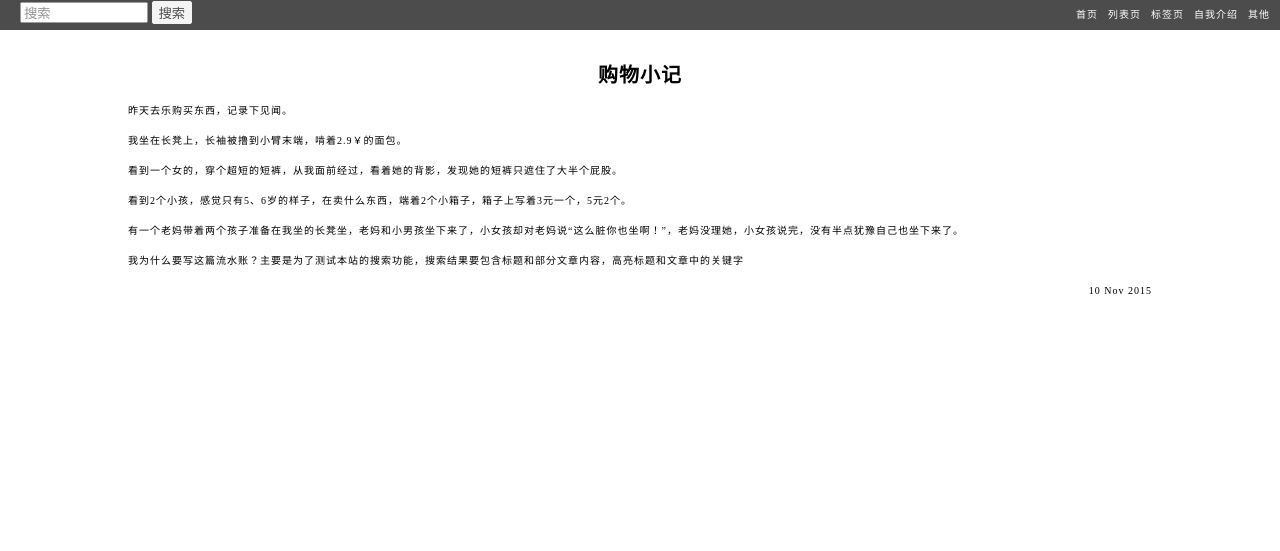
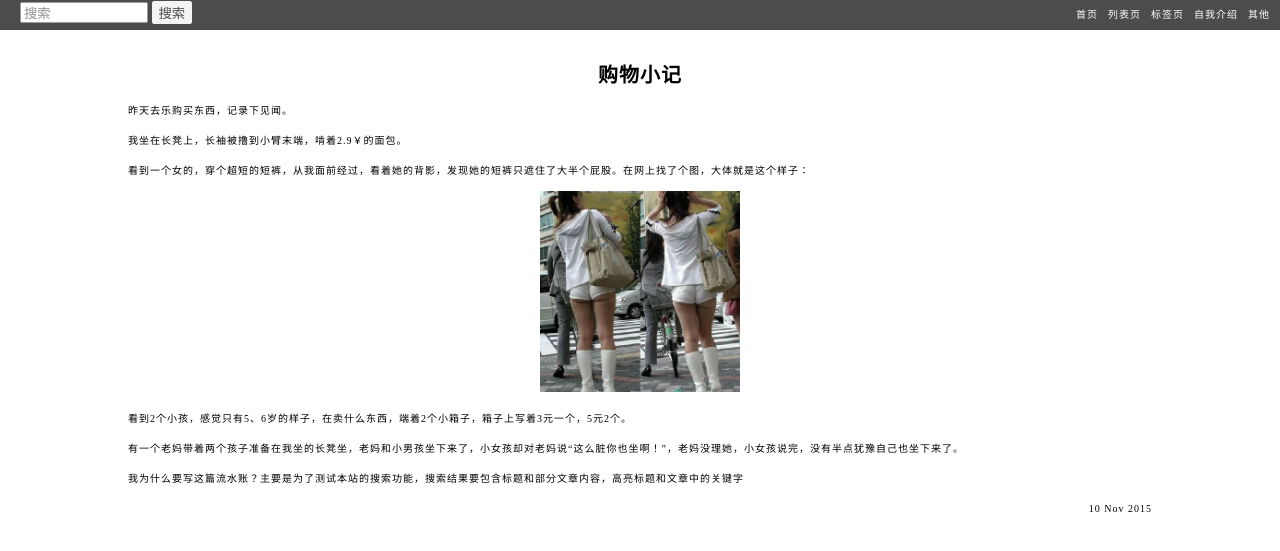
Before and after one commit to duzhongbo/blog, a Jekyll site: the page built from _posts/2015-11-10-Shopping-small-note.html, in a window 1280 px wide. Shown: the top 551 px of the page. Built offline with Jekyll 4.4.1, drawn with Linux system fonts in a browser that asks for light colours; comment, search, counter and statistics services are not loaded.

Commit message:
如果文章有配图则在搜索结果中显示文章指定的配图，指定在yaml中指定

```diff
--- a/_posts/2015-11-10-Shopping-small-note.html
+++ b/_posts/2015-11-10-Shopping-small-note.html
@@ -2,11 +2,18 @@
 layout: article
 title: 购物小记
 tags: [生活]
+customer:
+    img:   /img/girl.jpg
 ---
+
 
 <p>昨天去乐购买东西，记录下见闻。</p>
 <p>我坐在长凳上，长袖被撸到小臂末端，啃着2.9￥的面包。</p>
-<p>看到一个女的，穿个超短的短裤，从我面前经过，看着她的背影，发现她的短裤只遮住了大半个屁股。</p>
+<p>看到一个女的，穿个超短的短裤，从我面前经过，看着她的背影，发现她的短裤只遮住了大半个屁股。在网上找了个图，大体就是这个样子：</p>
+<p class="tac">
+<img src="/img/girl.jpg" width="200">
+</p>
+
 <p>看到2个小孩，感觉只有5、6岁的样子，在卖什么东西，端着2个小箱子，箱子上写着3元一个，5元2个。</p>
 <p>有一个老妈带着两个孩子准备在我坐的长凳坐，老妈和小男孩坐下来了，小女孩却对老妈说“这么脏你也坐啊！”，老妈没理她，小女孩说完，没有半点犹豫自己也坐下来了。</p>
 <p>我为什么要写这篇流水账？主要是为了测试本站的搜索功能，搜索结果要包含标题和部分文章内容，高亮标题和文章中的关键字</p>
--- a/css/style.css
+++ b/css/style.css
@@ -11,6 +11,7 @@
 .tar{text-align:right;}
 .bg{width:100%;height:100%;top:0;left:0;}
 .of{opacity:.5;filter:alpha(opacity=50);}
+.oh{overflow:hidden;}
 .of9{opacity:.9;  filter:alpha(opacity=90);}
 .yh{font-family:Microsoft YaHei,Microsoft JhengHei;}
 .kt{font-family:KaiTi;}
@@ -130,3 +131,5 @@
 
 .keyword{color:#f00;font-weight:bold;}
 .search-result-li{border-bottom: 1px solid #ccc;}
+
+.search-pic{margin-right:5px;}
```
Also changed, not shown: search.html (+12 -3 lines), img/girl.jpg (added).
